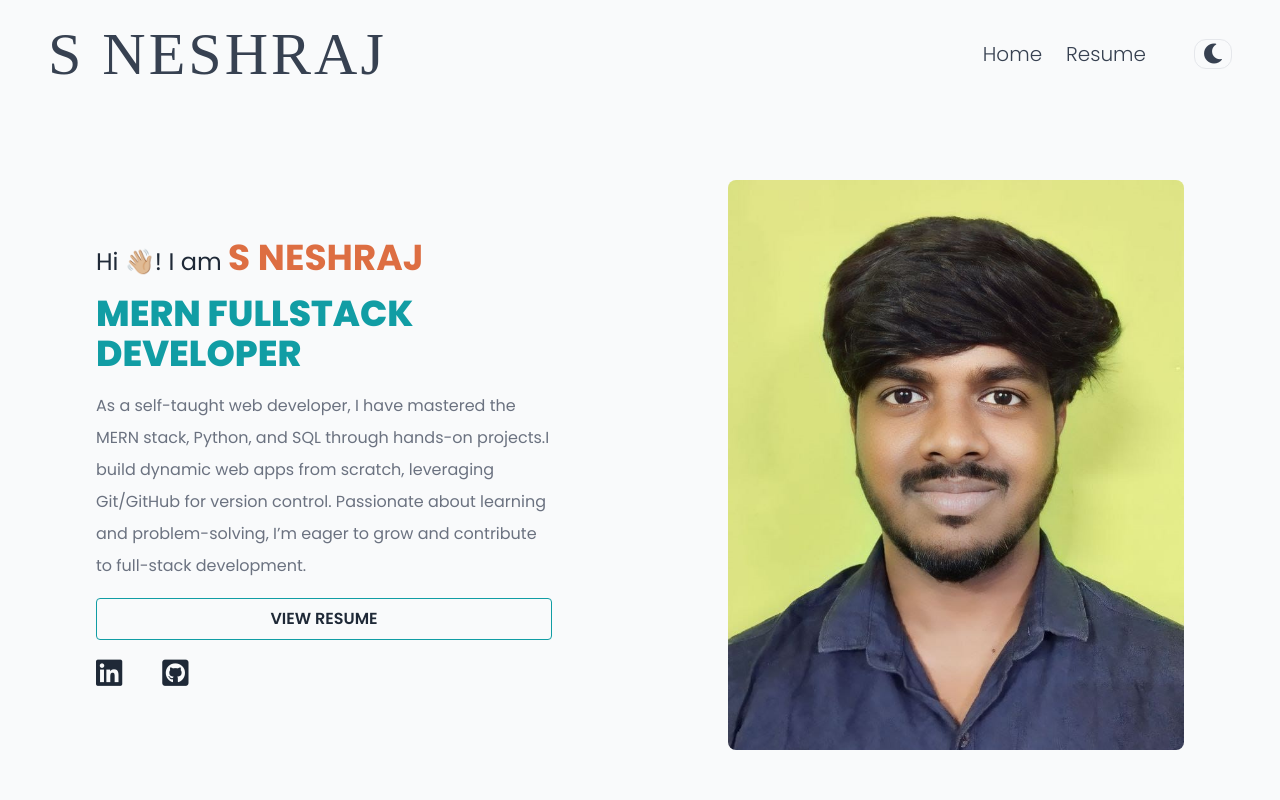
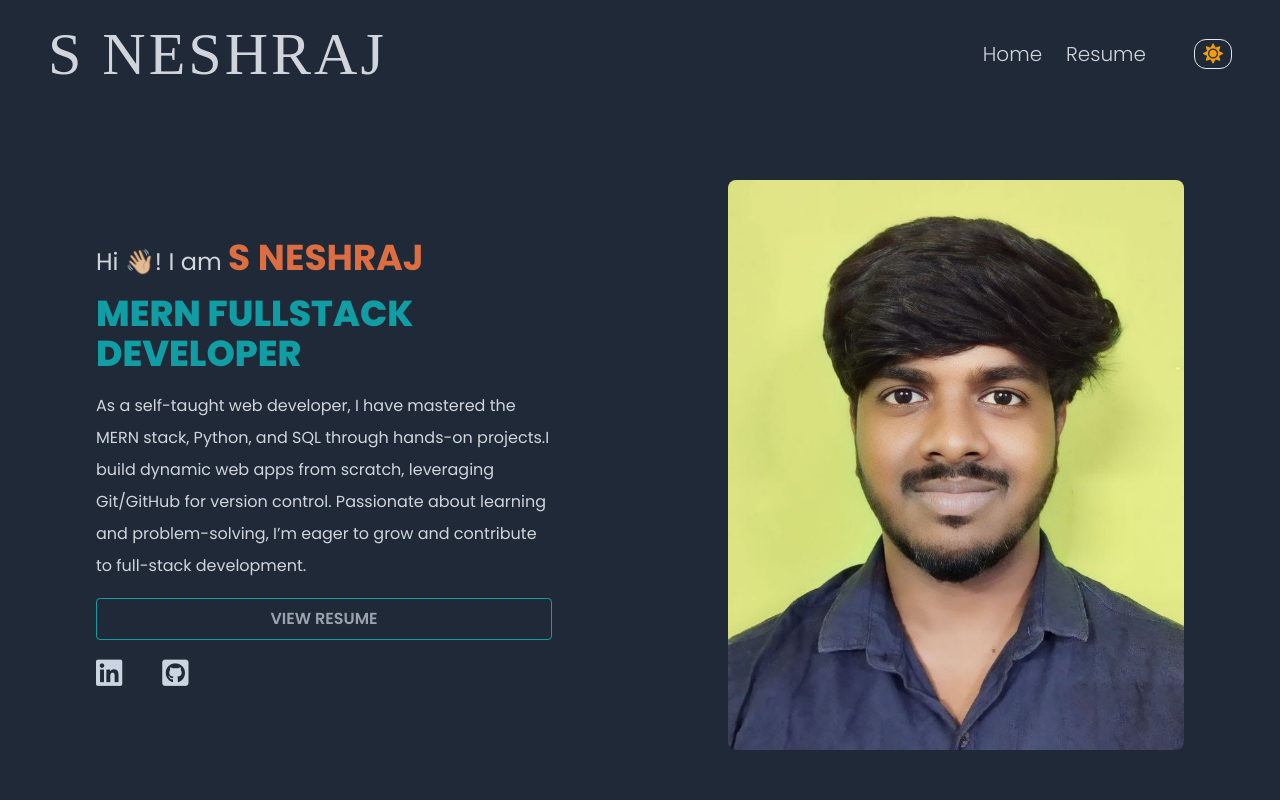
Before and after one commit to Neshraj/portfolio, a Vue app: page / in a window 1280 px wide. Shown: the top 800 px of the page. Built offline with nearby package versions, Linux system fonts and the light colour scheme; a web font is replaced by a local one; what v-img, vue-flag-icon would draw is missing.

Commit message:
First commit

```diff
--- a/src/components/Navbar.vue
+++ b/src/components/Navbar.vue
@@ -9,8 +9,8 @@
       <router-link class="pr-6 font-light hover:text-gray-500" to="/">{{$t('Home')}}</router-link>
       <a class="pr-6 font-light hover:text-gray-500 cursor-pointer" @click="openResume">{{$t('Resume')}}</a>
 
-      <i v-if="!isDarkMode" @click="ToogleDarkMode" class="fas fa-moon ml-6 cursor-pointer border px-2 py-1 rounded-xl"></i>
-      <i v-else @click="ToogleDarkMode" class="fas fa-sun ml-6 cursor-pointer text-yellow-500 border px-2 py-1 rounded-xl"></i>
+      <i v-if="!isDarkMode" @click="toggleDarkMode" class="fas fa-moon ml-6 cursor-pointer border px-2 py-1 rounded-xl"></i>
+      <i v-else @click="toggleDarkMode" class="fas fa-sun ml-6 cursor-pointer text-yellow-500 border px-2 py-1 rounded-xl"></i>
     </div>
   </nav>
 </template>
@@ -20,15 +20,9 @@ export default {
     name: 'VNavbar',
     data() {
       return {
-        IamNotInHome: true,
         isDarkMode: true,
-        resumeLink: "https://drive.google.com/file/d/1rssCckqHot4NMFXlNpW4ZlKgAJtn1TWn/view?usp=sharing"
+        resumeLink: "https://drive.google.com/file/d/1sGWCWxCTTwvb0LFdAi1Sl2ZtpW9PVCfW/view?usp=sharing"
       };
-    },
-    watch: {
-        $route(to) {
-            this.IamNotInHome = to.path === "/";
-        }
     },
     methods: {
       goToRouter(destination) {
@@ -37,19 +31,15 @@ export default {
       openResume() {
         window.open(this.resumeLink, "_blank");
       },
-      ToogleDarkMode() {
-        this.isDarkMode ? localStorage.theme = 'light' : localStorage.theme = 'dark';
-        this.$router.go(0);
+      toggleDarkMode() {
+        this.isDarkMode = !this.isDarkMode;
+        document.documentElement.classList.toggle("dark", this.isDarkMode);
       }
     },
     created() {
-      if (localStorage.theme === 'dark' || (!('theme' in localStorage) && window.matchMedia('(prefers-color-scheme: dark)').matches)) {
-        document.documentElement.classList.add('dark');
-        this.isDarkMode = true;
-      } else {
-        document.documentElement.classList.remove('dark');
-        this.isDarkMode = false;
-      }
+      // Force dark mode on page load
+      this.isDarkMode = true;
+      document.documentElement.classList.add("dark");
     }
 };
 </script>
--- a/src/views/Home.vue
+++ b/src/views/Home.vue
@@ -15,7 +15,7 @@
           <p class="text-sm lg:text-base leading-loose tracking-relaxed lg:leading-loose lg:tracking-relaxed text-gray-500 dark:text-gray-300 whitespace-pre-line" :class="this.$i18n.locale == 'ar' ? 'text-right' : 'text-left'">{{$t('Aboutme')}}</p>
         </div>
 
-        <a href="https://drive.google.com/file/d/1rssCckqHot4NMFXlNpW4ZlKgAJtn1TWn/view?usp=sharing" target="_blank" class="text-xs lg:text-base bg-transparent w-full 2xl:w-1/3 hover:bg-turquoise font-semibold uppercase text-center hover:text-white dark:text-gray-400 dark:hover:text-white py-2 px-8 border border-turquoise hover:border-transparent rounded">
+        <a href="https://drive.google.com/file/d/1sGWCWxCTTwvb0LFdAi1Sl2ZtpW9PVCfW/view?usp=sharing" target="_blank" class="text-xs lg:text-base bg-transparent w-full 2xl:w-1/3 hover:bg-turquoise font-semibold uppercase text-center hover:text-white dark:text-gray-400 dark:hover:text-white py-2 px-8 border border-turquoise hover:border-transparent rounded">
           {{$t('seeResume')}}
         </a>
 
```
